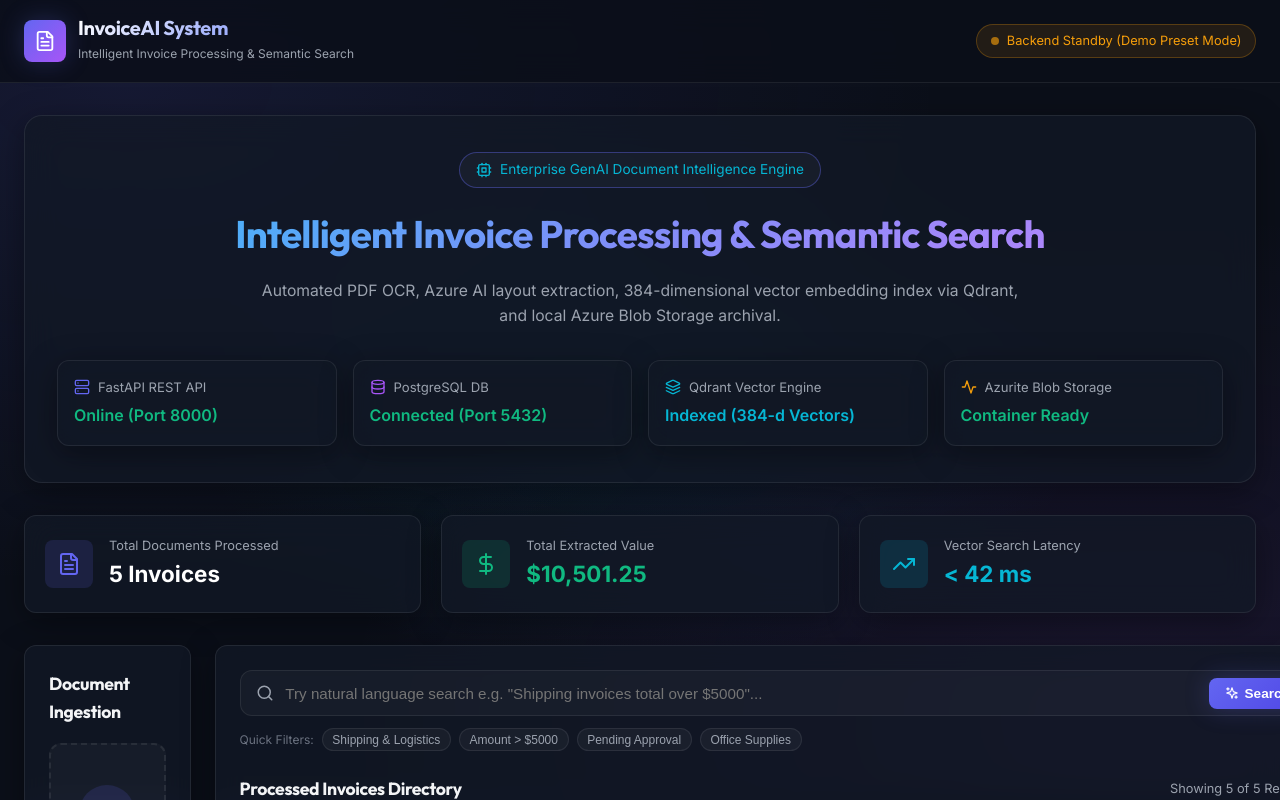
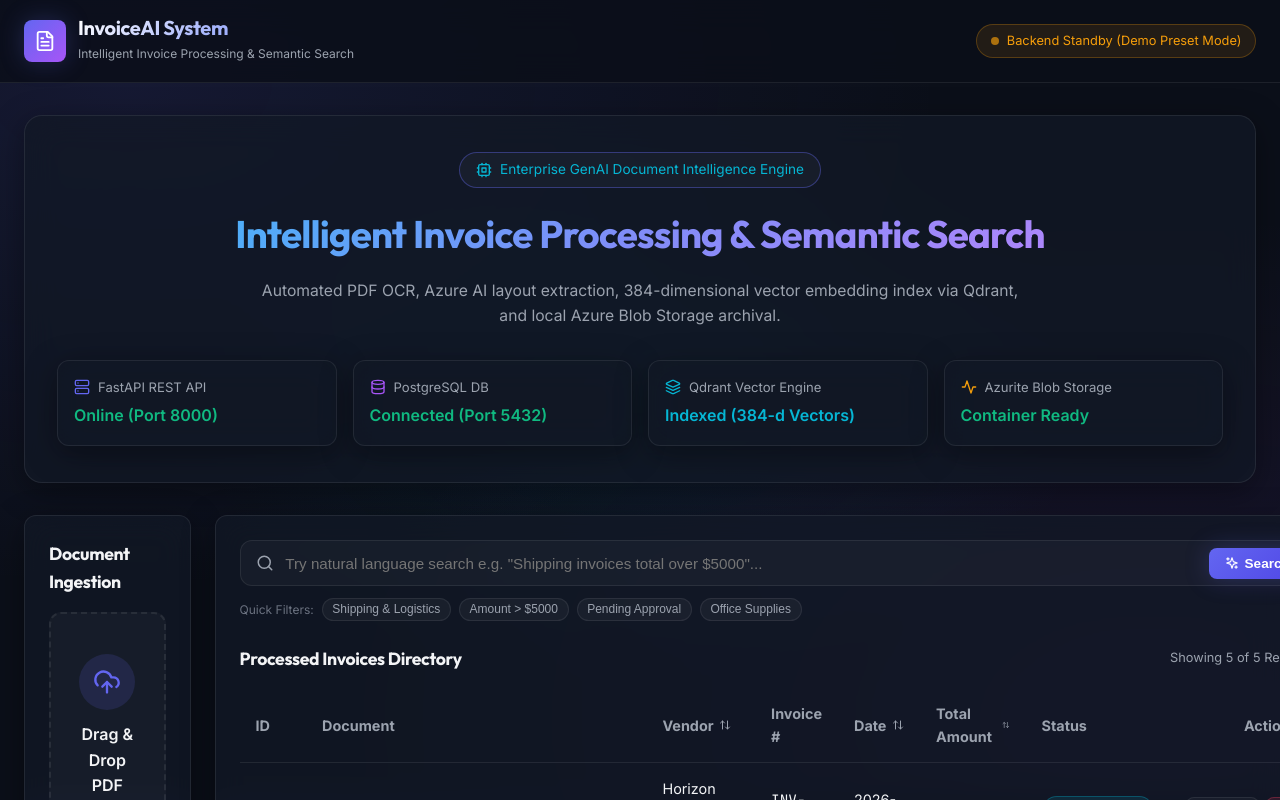
Before and after one commit to tanishkaGupta8/intelligent-invoice-processing, a React (Vite) app in the folder frontend/: page / in a window 1280 px wide. Shown: the top 800 px of the page. Built offline with nearby package versions, Linux system fonts and the light colour scheme; no server answers.

Commit message:
fix: remove KPI stat cards from dashboard header

```diff
--- a/frontend/src/App.jsx
+++ b/frontend/src/App.jsx
@@ -280,72 +280,7 @@ export default function App() {
           </div>
         </section>
 
-        {/* Financial KPI Summary Widgets */}
-        <section style={{
-          display: 'grid',
-          gridTemplateColumns: 'repeat(auto-fit, minmax(240px, 1fr))',
-          gap: '1.25rem',
-          marginBottom: '2rem'
-        }}>
-          <div style={{ padding: '1.25rem', display: 'flex', alignItems: 'center', gap: '1rem' }} className="glass-card">
-            <div style={{
-              width: '48px',
-              height: '48px',
-              borderRadius: 'var(--radius-sm)',
-              background: 'rgba(99, 102, 241, 0.15)',
-              display: 'flex',
-              alignItems: 'center',
-              justifyContent: 'center',
-              color: 'var(--primary-500)'
-            }}>
-              <FileText size={24} />
-            </div>
-            <div>
-              <div style={{ fontSize: '0.8rem', color: 'var(--text-muted)' }}>Total Documents Processed</div>
-              <div style={{ fontSize: '1.4rem', fontWeight: 700, color: '#fff' }}>{invoices.length} Invoices</div>
-            </div>
-          </div>
-
-          <div style={{ padding: '1.25rem', display: 'flex', alignItems: 'center', gap: '1rem' }} className="glass-card">
-            <div style={{
-              width: '48px',
-              height: '48px',
-              borderRadius: 'var(--radius-sm)',
-              background: 'rgba(16, 185, 129, 0.15)',
-              display: 'flex',
-              alignItems: 'center',
-              justifyContent: 'center',
-              color: 'var(--accent-emerald)'
-            }}>
-              <DollarSign size={24} />
-            </div>
-            <div>
-              <div style={{ fontSize: '0.8rem', color: 'var(--text-muted)' }}>Total Extracted Value</div>
-              <div style={{ fontSize: '1.4rem', fontWeight: 700, color: 'var(--accent-emerald)' }}>
-                ${totalValue.toLocaleString('en-US', { minimumFractionDigits: 2 })}
-              </div>
-            </div>
-          </div>
-
-          <div style={{ padding: '1.25rem', display: 'flex', alignItems: 'center', gap: '1rem' }} className="glass-card">
-            <div style={{
-              width: '48px',
-              height: '48px',
-              borderRadius: 'var(--radius-sm)',
-              background: 'rgba(6, 182, 212, 0.15)',
-              display: 'flex',
-              alignItems: 'center',
-              justifyContent: 'center',
-              color: 'var(--accent-cyan)'
-            }}>
-              <TrendingUp size={24} />
-            </div>
-            <div>
-              <div style={{ fontSize: '0.8rem', color: 'var(--text-muted)' }}>Vector Search Latency</div>
-              <div style={{ fontSize: '1.4rem', fontWeight: 700, color: 'var(--accent-cyan)' }}>&lt; 42 ms</div>
-            </div>
-          </div>
-        </section>
+        {/* Dashboard Operations Grid */}
 
         {/* Dashboard Operations Grid */}
         <div style={{ display: 'grid', gridTemplateColumns: '1fr 2.2fr', gap: '1.5rem', marginBottom: '2.5rem' }}>
```
